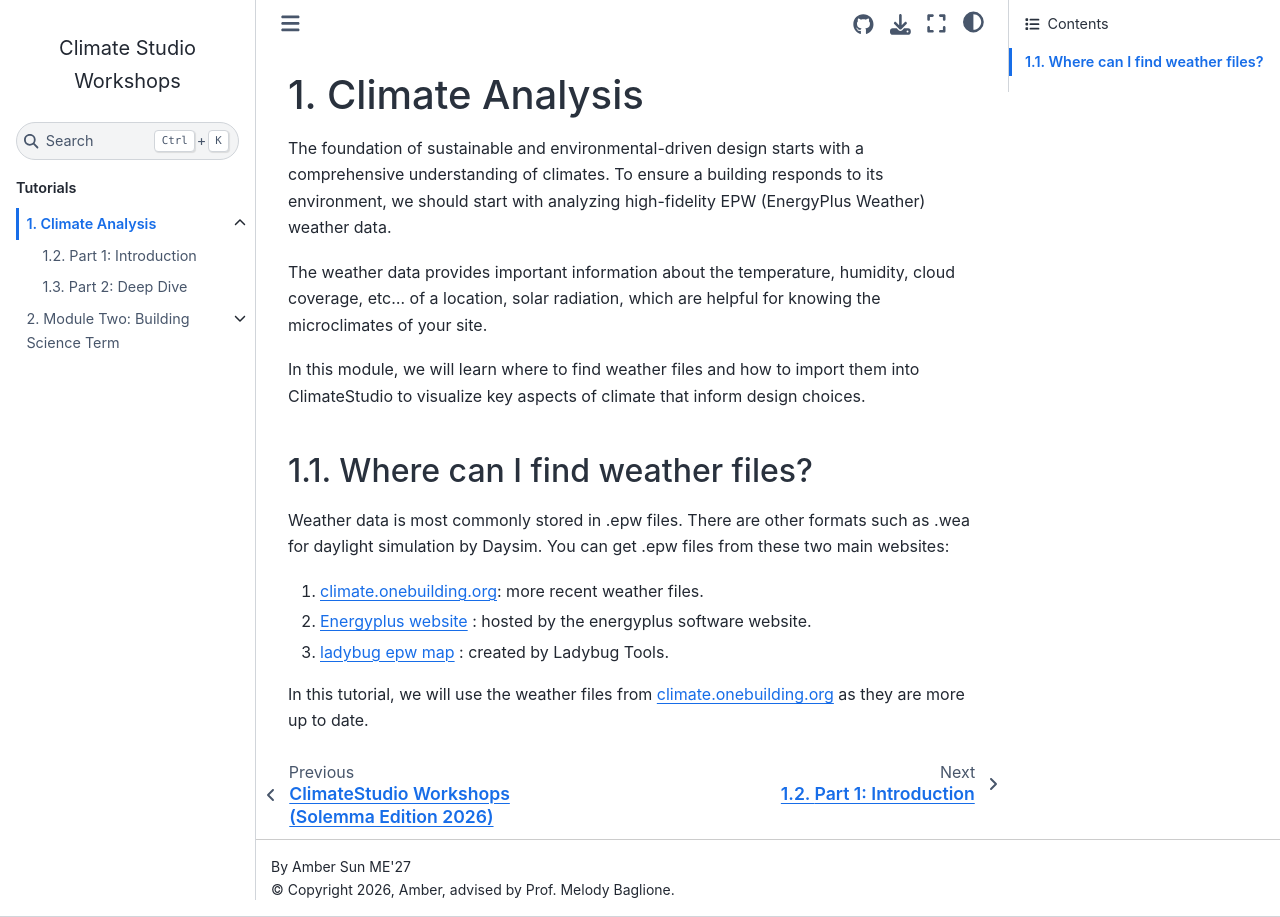
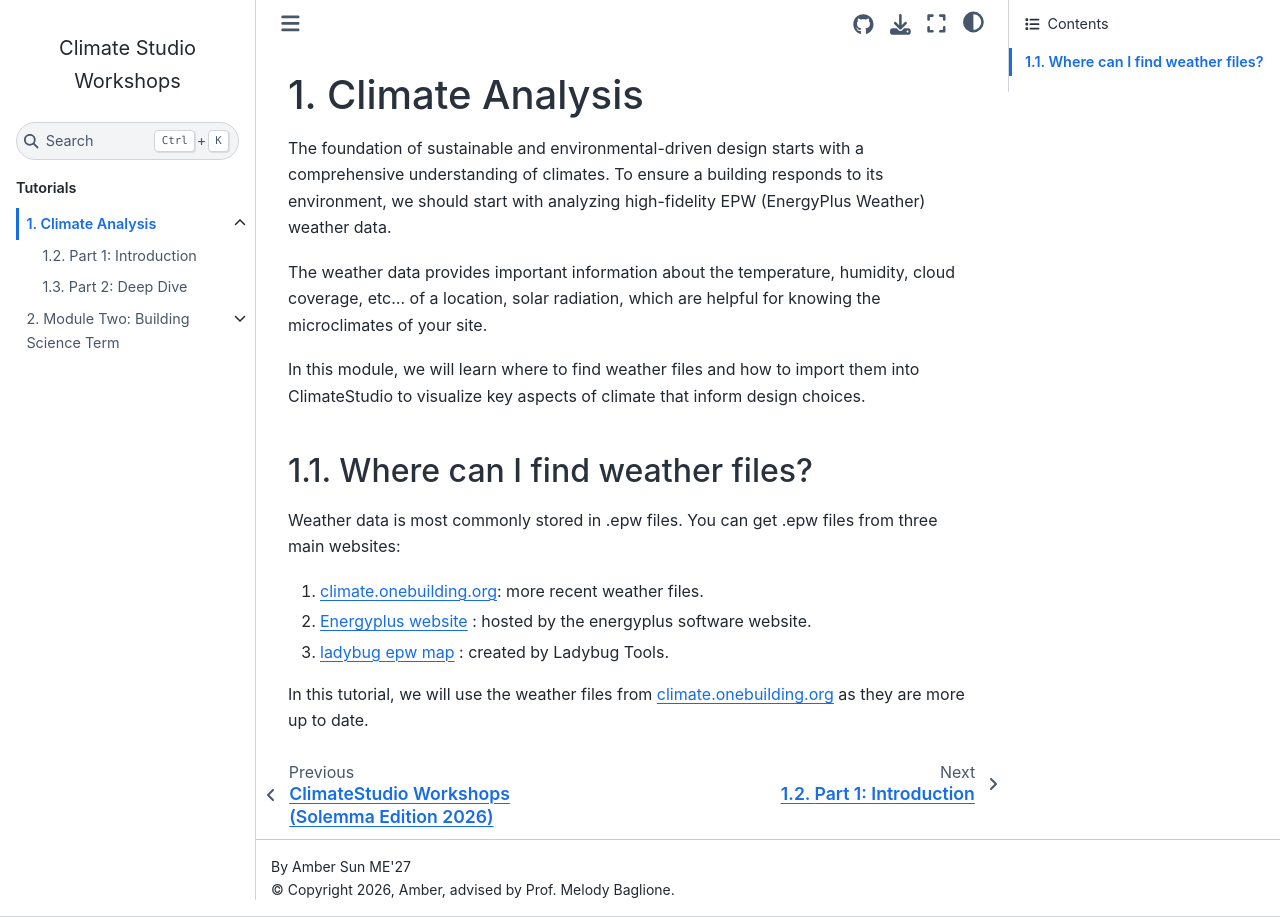
Before and after one commit to amber289/climatestudiotutorial, a Jupyter Book: the page built from workshops/docs/01_module-one.md, in a window 1280 px wide. Built offline with Jupyter Book 1.0.4 settings and Sphinx 7.4.7 and the Sphinx Book theme 1.1.4, drawn with Linux system fonts in a browser that asks for light colours.

Commit message:
Update 01_module-one.md

```diff
--- a/workshops/docs/01_module-one.md
+++ b/workshops/docs/01_module-one.md
@@ -7,7 +7,7 @@ The weather data provides important information about the temperature, humidity,
 In this module, we will learn where to find weather files and how to import them into ClimateStudio to visualize key aspects of climate that inform design choices.
 
 ## Where can I find weather files?
-Weather data is most commonly stored in .epw files. There are other formats such as .wea for daylight simulation by Daysim. You can get .epw files from these two main websites:
+Weather data is most commonly stored in .epw files. You can get .epw files from three main websites:
 
 1. <a href="https://climate.onebuilding.org/" target="_blank">climate.onebuilding.org</a>: more recent weather files.
 2. <a href="https://energyplus.net/weather" target="_blank">Energyplus website</a> : hosted by the energyplus software website.
```
